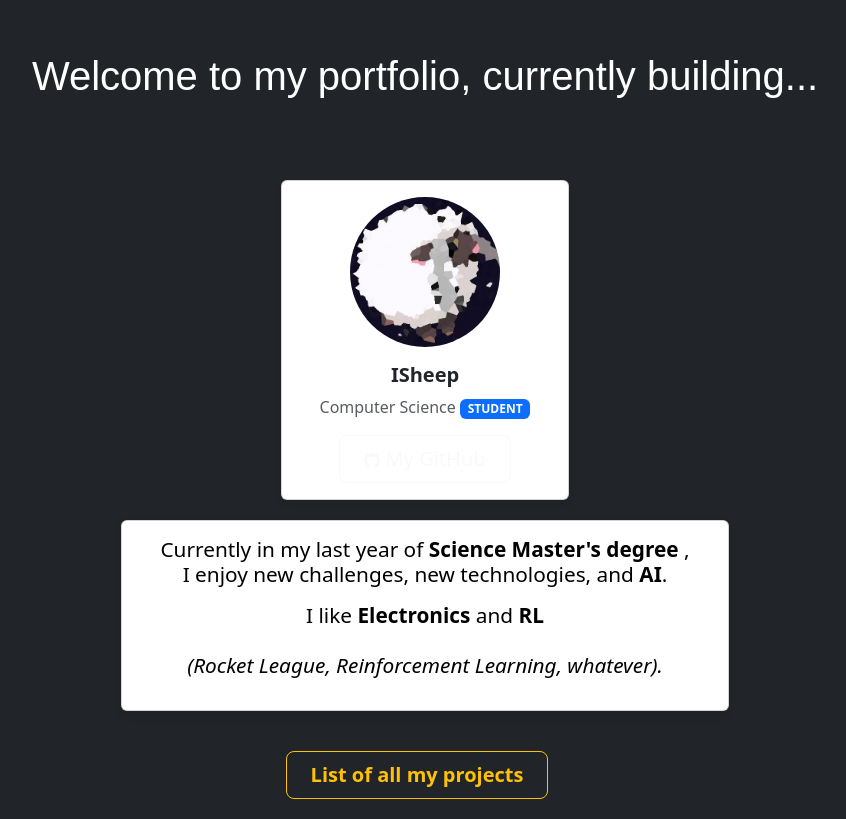
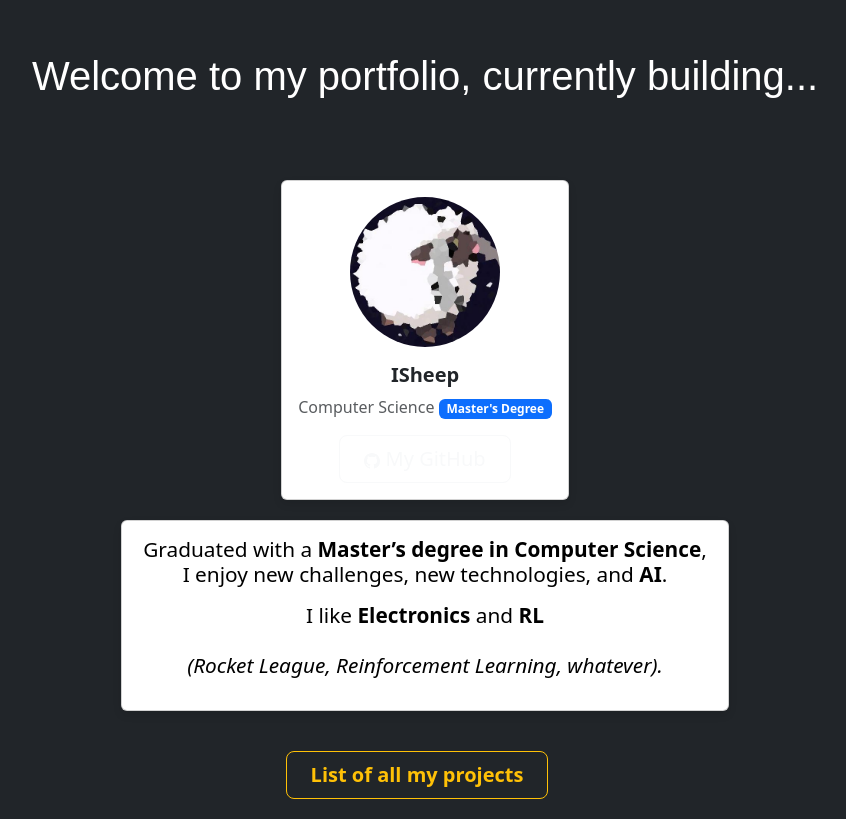
Before and after one commit to ISheepFr/ISheepFr.github.io, a website built with Vite: page index.html in a window 1280 px wide. Shown: the whole page, without its empty margins (215-1061 px from the left). Built offline with nearby package versions, Linux system fonts and the light colour scheme.

Commit message:
update graduation

```diff
--- a/index.html
+++ b/index.html
@@ -47,7 +47,7 @@
                 <div>
                   <img src="public/profile_pic.jpg" class="rounded-circle mb-3" style="width: 150px;" />
                   <h5 class="mb-2"><strong>ISheep</strong></h5>
-                  <p class="text-muted">Computer Science <span class="badge bg-primary">STUDENT</span></p>
+                  <p class="text-muted">Computer Science <span class="badge bg-primary">Master's Degree</span></p>
 
                   <a href="https://github.com/ISheepFr" target="_blank" class="bi-github btn btn-outline-light btn-lg px-4 custom-btn">
                     <svg xmlns="http://www.w3.org/2000/svg" width="16" height="16" fill="currentColor" class="bi bi-github" viewBox="0 0 16 16">
@@ -64,7 +64,7 @@
               <div class="card text-card" style="width: 38rem;" >
                 <div class="card-body">
                   <div>
-                    <p class="desc_txt">Currently in my last year of <strong> Science Master's degree </strong>,
+                    <p class="desc_txt">Graduated with a <strong>Master’s degree in Computer Science</strong>,
                       <br> I enjoy new challenges, new technologies, and <strong>AI</strong>.</p>
                     <p class="desc_txt">I like <strong>Electronics</strong> and <strong>RL</strong> <br><br><i>(Rocket League, Reinforcement Learning, whatever).</i></p>
                   </div>
```
